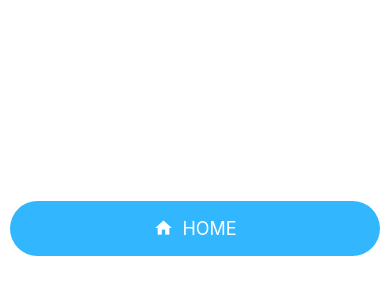
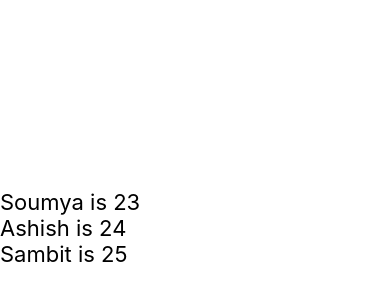
Before and after one commit to geekysrm/react-native-first-try, a React Native app: screen / in a window 390 px wide. Shown: the part 194-494 px from the top of the page. Built offline with nearby package versions, Linux system fonts and the light colour scheme.

Commit message:
Add Day 2 Part 3 code

```diff
--- a/App.js
+++ b/App.js
@@ -1,29 +1,25 @@
 import React, { Component } from "react";
-import { StyleSheet, View, Text, TouchableHighlight } from "react-native";
-import Icon from "react-native-vector-icons/MaterialIcons";
+import { StyleSheet, View, Text } from "react-native";
+const people = [
+  { name: "Soumya", age: 23 },
+  { name: "Ashish", age: 24 },
+  { name: "Sambit", age: 25 }
+];
 
 export default class App extends Component {
-  onPress = () => {
-    alert("Button pressed");
+  renderItems() {
+    return people.map(this.renderItem);
+  }
+
+  renderItem = (person, index) => {
+    return (
+      <Text key={index} style={styles.text}>
+        {person.name} is {person.age}
+      </Text>
+    );
   };
   render() {
-    return (
-      <View style={styles.container}>
-        {/* <View style={[styles.box, { backgroundColor: "red" }]} />
-        <View style={[styles.box, { backgroundColor: "green" }]} />
-    <View style={[styles.box, { backgroundColor: "blue" }]} /> */}
-        <TouchableHighlight
-          underlayColor="rgba(50,183,255,0.8)"
-          onPress={this.onPress}
-          style={styles.button}
-        >
-          <View style={styles.textContainer}>
-            <Icon name="home" size={20} color="white" />
-            <Text style={styles.text}>HOME</Text>
-          </View>
-        </TouchableHighlight>
-      </View>
-    );
+    return <View style={styles.container}>{this.renderItems()}</View>;
   }
 }
 
@@ -37,24 +33,7 @@ const styles = StyleSheet.create({
     justifyContent: "center"
     //alignItems: "center"
   },
-  // box: {
-  //   flex: 1, //fill up inside parent equally
-  //   margin: 10
-  // }
-  button: {
-    backgroundColor: "rgba(50,183,255,1)",
-    borderRadius: 30,
-    padding: 17,
-    margin: 10
-  },
-  textContainer: {
-    justifyContent: "center",
-    alignItems: "center",
-    flexDirection: "row"
-  },
   text: {
-    color: "white",
-    fontSize: 18,
-    marginLeft: 9
+    fontSize: 22
   }
 });
```
Also changed, not shown: index.js (+5 -3 lines).
